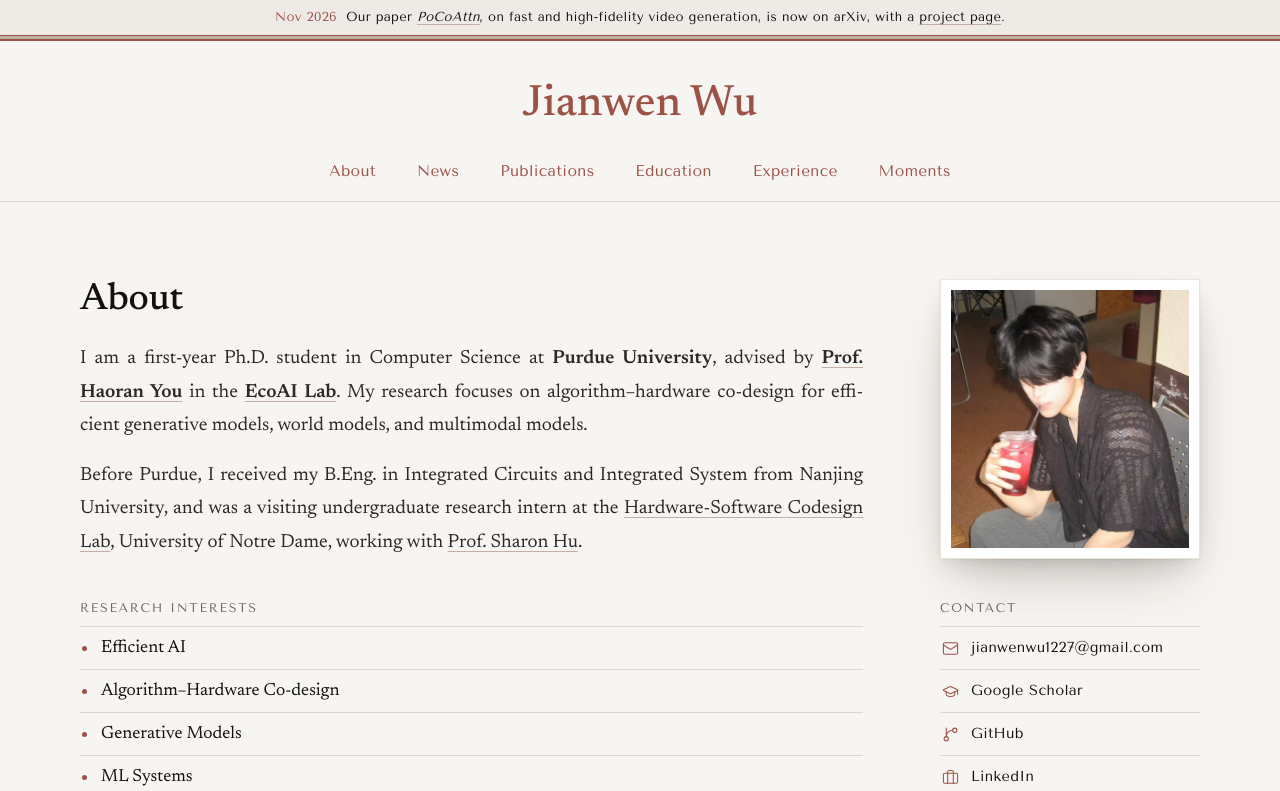
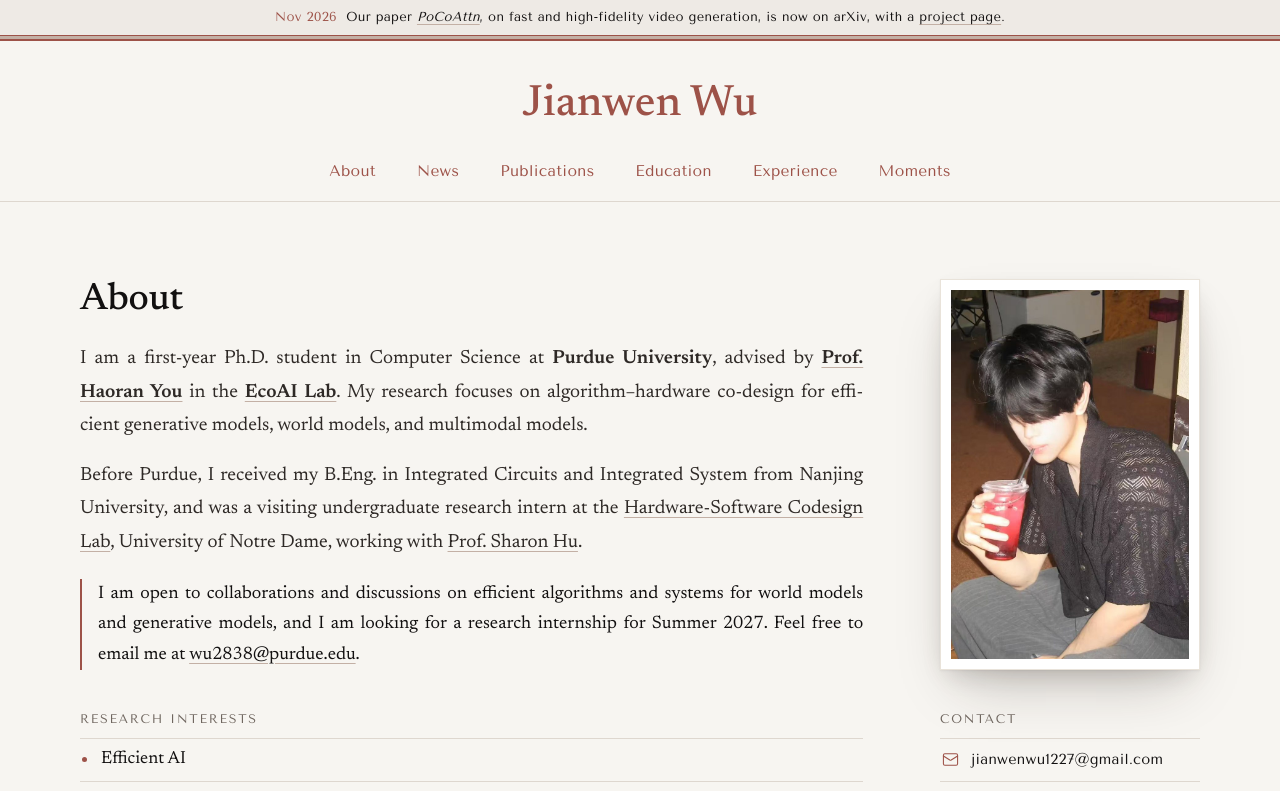
Before and after one commit to JianwenWuu/JianwenWuu.github.io, a Next.js app: page / in a window 1280 px wide. Shown: the top 791 px of the page. Built offline with nearby package versions, Linux system fonts and the light colour scheme.

Commit message:
Add collaboration and internship note under About

```diff
--- a/app/globals.css
+++ b/app/globals.css
@@ -325,6 +325,15 @@ main [id] {
 }
 .bio p + p {
   margin-top: 0.9em;
+}
+.bio__note {
+  margin-top: 1.1em;
+  padding-left: 16px;
+  border-left: 2px solid var(--red);
+  color: var(--ink);
+  text-align: justify;
+  hyphens: auto;
+  text-wrap: pretty;
 }
 
 /* Ruled lists: research interests (left) and contact links (right) */
--- a/components/Hero.tsx
+++ b/components/Hero.tsx
@@ -43,6 +43,11 @@ export function Hero() {
             </p>
           ))}
         </div>
+        {siteConfig.note && (
+          <p className="bio__note">
+            <RichText text={siteConfig.note} />
+          </p>
+        )}
       </div>
 
       <figure className="portrait print">
--- a/data/site.ts
+++ b/data/site.ts
@@ -17,6 +17,8 @@ export const siteConfig = {
     'I am a first-year Ph.D. student in Computer Science at **Purdue University**, advised by [**Prof. Haoran You**](https://www.haoranyou.com/) in the [**EcoAI Lab**](https://ecoai-group.github.io/). My research focuses on algorithm–hardware co-design for efficient generative models, world models, and multimodal models.',
     'Before Purdue, I received my B.Eng. in Integrated Circuits and Integrated System from Nanjing University, and was a visiting undergraduate research intern at the [Hardware-Software Codesign Lab](https://codesignlab.nd.edu/), University of Notre Dame, working with [Prof. Sharon Hu](https://cse.nd.edu/faculty/xiaobo-sharon-hu/).',
   ],
+  // Short invitation shown under the bio, set off by a thin red rule (rich).
+  note: 'I am open to collaborations and discussions on efficient algorithms and systems for world models and generative models, and I am looking for a research internship for Summer 2027. Feel free to email me at [wu2838@purdue.edu](mailto:wu2838@purdue.edu).',
   interests: [
     'Efficient AI',
     'Algorithm–Hardware Co-design',
```
